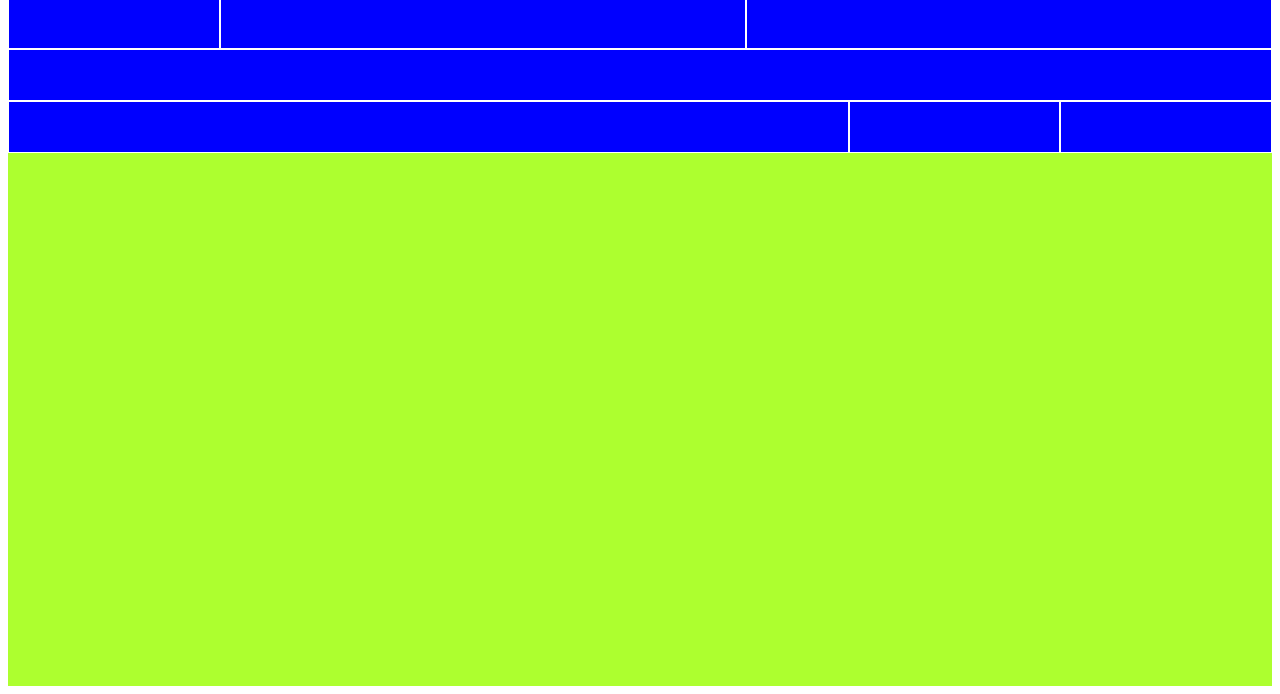
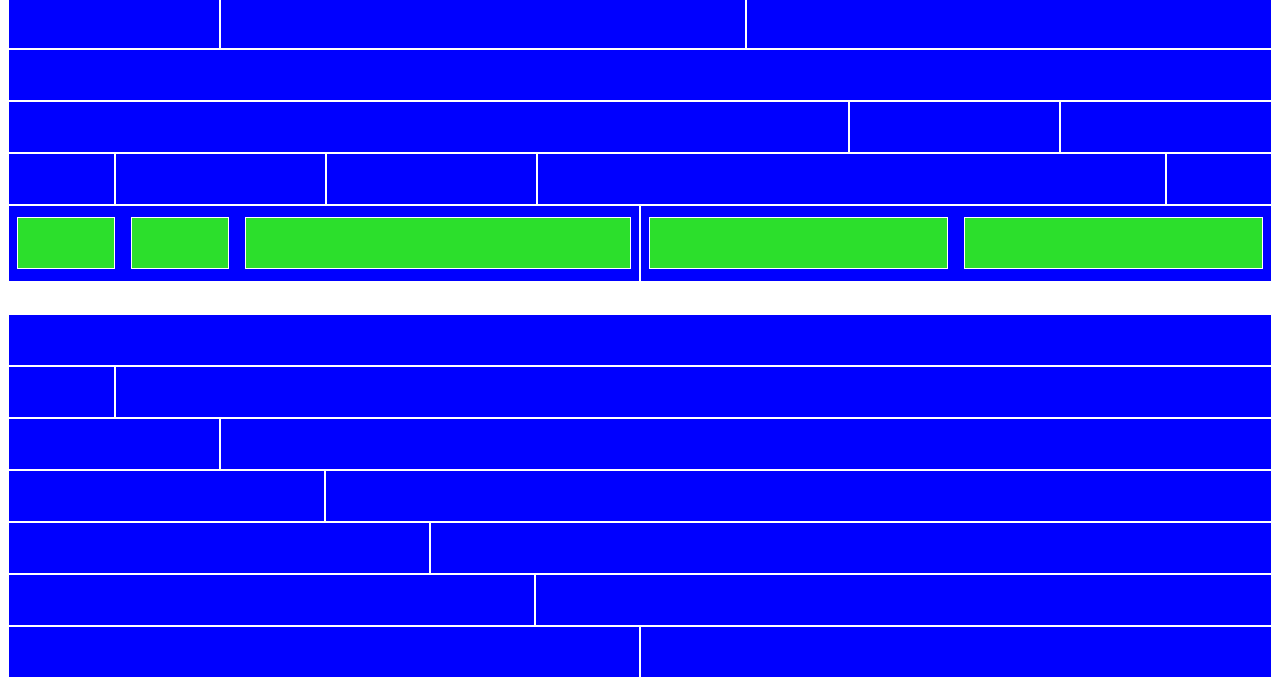
Before and after one commit to Enzo-belardo/html-css-12bool, a plain HTML site: page index.html in a window 1280 px wide. Shown: the part 135-829 px from the top of the page. Drawn offline with Linux system fonts and the light colour scheme.

Commit message:
implementato secondo articolo delle colonne

```diff
--- /dev/null
+++ b/12bool.css
@@ -0,0 +1,42 @@
+.col-1{
+    flex-basis: calc((100% / 12) *1);
+}
+.col-2{
+    flex-basis: calc((100% / 12) *2);
+}
+.col-3{
+    flex-basis: calc((100% / 12) *3);
+}
+.col-4{
+    flex-basis: calc((100% / 12) *4);
+}
+.col-5{
+    flex-basis: calc((100% / 12) *5);
+}
+.col-6{
+    flex-basis: calc((100% / 12) *6);
+}
+.col-7{
+    flex-basis: calc((100% / 12) *7);
+}
+.col-8{
+    flex-basis: calc((100% / 12) *8);
+}
+.col-9{
+    flex-basis: calc((100% / 12) *9);
+}
+.col-10{
+    flex-basis: calc((100% / 12) *10);
+}
+.col-11{
+    flex-basis: calc((100% / 12) *11);
+}
+.col-12{
+    flex-basis: calc((100% / 12) *12);
+}
+
+[class*="col-"]{
+    background-color: blue;
+    border: solid 1px white;
+
+}
--- a/index.html
+++ b/index.html
@@ -4,7 +4,7 @@
     <meta charset="UTF-8">
     <meta http-equiv="X-UA-Compatible" content="IE=edge">
     <meta name="viewport" content="width=device-width, initial-scale=1.0">
-    <link rel="stylesheet" href="framebool.css">
+    <link rel="stylesheet" href="12bool.css">
     <link rel="stylesheet" href="style.css">
     <title>Document</title>
 </head>
@@ -13,31 +13,83 @@
         <div class="container">
             <h1>ESERCIZIO PER CASA</h1>
             <div class="row">
-                <div class="col-3"></div>
-                <div class="col-3"></div>
-                <div class="col-3"></div>
-                <div class="col-3"></div>
-                <div class="col-3"></div>
-                <div class="col-3"></div>
-                <div class="col-3"></div>
-                <div class="col-3"></div>
-                <div class="col-3"></div>
-                <div class="col-3"></div>
-                <div class="col-3"></div>
-                <div class="col-3"></div>
+                <div class="col col-3"></div>
+                <div class="col col-3"></div>
+                <div class="col col-3"></div>
+                <div class="col col-3"></div>
+                <div class="col col-3"></div>
+                <div class="col col-3"></div>
+                <div class="col col-3"></div>
+                <div class="col col-3"></div>
+                <div class="col col-3"></div>
+                <div class="col col-3"></div>
+                <div class="col col-3"></div>
+                <div class="col col-3"></div>
             </div>
             <div class="row">
-                <div class="col-2"></div>
-                <div class="col-5"></div>
-                <div class="col-5"></div>
+                <div class="col col-2"></div>
+                <div class="col col-5"></div>
+                <div class="col col-5"></div>
             </div>
             <div class="row">
-                <div class="col-12"></div>
+                <div class="col col-12"></div>
             </div>
             <div class="row">
-                <div class="col-8"></div>
-                <div class="col-2"></div>
-                <div class="col-2"></div>
+                <div class="col col-8"></div>
+                <div class="col col-2"></div>
+                <div class="col col-2"></div>
+            </div>
+            <div class="row">
+                <div class="col col-1"></div>
+                <div class="col col-2"></div>
+                <div class="col col-2"></div>
+                <div class="col col-6"></div>
+                <div class="col col-1"></div>
+            </div>
+            <div class="row">
+                <div class="col-big col col-6">
+                    <div class="row-int row">
+                        <div class="col-int col-2"></div>
+                        <div class="col-int col-2"></div>
+                        <div class="col-int col-8"></div>
+
+                    </div>
+                </div>
+                <div class="col-big col col-6">
+                    <div class="row-int row">
+                        <div class="col-int col-6"></div>
+                        <div class="col-int col-6"></div>
+                    </div>
+                </div>
+            </div>
+            <div class="space">
+                <div class="row">
+                    <div class="col col-12"></div>
+                </div>
+                <div class="row">
+                    <div class="col col-1"></div>
+                    <div class="col col-11"></div>
+                </div>
+                <div class="row">
+                    <div class="col col-2"></div>
+                    <div class="col col-10"></div>
+                </div>
+                <div class="row">
+                    <div class="col col-3"></div>
+                    <div class="col col-9"></div>
+                </div>
+                <div class="row">
+                    <div class="col col-4"></div>
+                    <div class="col col-8"></div>
+                </div>
+                <div class="row">
+                    <div class="col col-5"></div>
+                    <div class="col col-7"></div>
+                </div>
+                <div class="row">
+                    <div class="col col-6"></div>
+                    <div class="col col-6"></div>
+                </div>
             </div>
         </div>
     </main>
--- a/style.css
+++ b/style.css
@@ -1,9 +1,39 @@
 .container{
     width: 100%;
     height: 100vh;
-    background-color: greenyellow;
+    background-color: white;
+
+}
+.container-center{
+   margin-top: 2rem;
 }
 .row{
     display: flex;
     flex-direction: row;
+    align-items: center;
+    justify-content: center;
+    align-items: center;
 }
+.col{
+    height: 50px;
+}
+.row-big{
+    height: 70px;
+}
+.col-big{
+    height: 75px;
+}
+.col-int{
+    height: 50px;
+    background: rgb(44, 223, 44);
+    margin: 0 .5rem;
+}
+.row-int{
+    height: 100%;
+    display: flex;
+    flex-direction: row;
+    justify-content: space-between;
+}
+.space{
+    margin-top: 2rem;
+}
```
